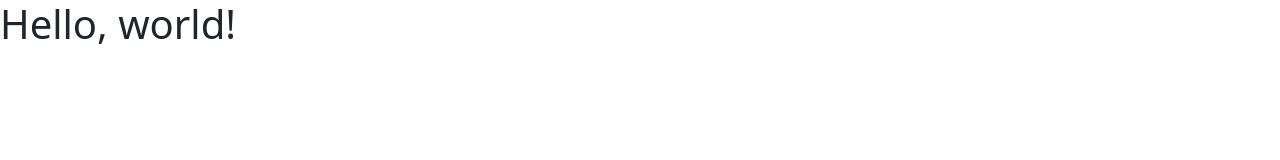
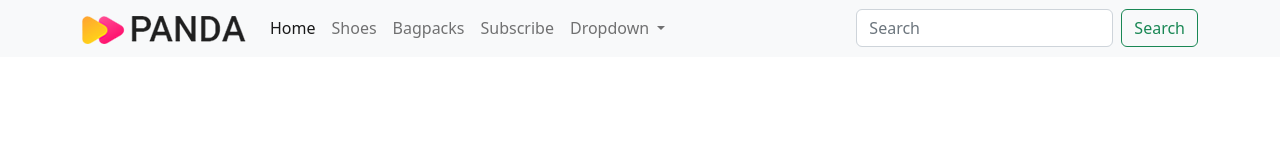
Before and after one commit to mhbipul/Panda-Commerce, a plain HTML site: page index.html in a window 1280 px wide. Drawn offline with nearby package versions, Linux system fonts and the light colour scheme.

Commit message:
navbar added

```diff
--- a/index.html
+++ b/index.html
@@ -7,7 +7,50 @@
     <link href="https://cdn.jsdelivr.net/npm/bootstrap@5.2.2/dist/css/bootstrap.min.css" rel="stylesheet" integrity="sha384-Zenh87qX5JnK2Jl0vWa8Ck2rdkQ2Bzep5IDxbcnCeuOxjzrPF/et3URy9Bv1WTRi" crossorigin="anonymous">
   </head>
   <body>
-    <h1>Hello, world!</h1>
+    <header>
+      <nav class="navbar navbar-expand-lg bg-light">
+        <div class="container">
+          <a class="navbar-brand" href="#">
+            <img src="images/logo.png" alt="logo" >
+          </a>
+          <button class="navbar-toggler" type="button" data-bs-toggle="collapse" data-bs-target="#navbarSupportedContent" aria-controls="navbarSupportedContent" aria-expanded="false" aria-label="Toggle navigation">
+            <span class="navbar-toggler-icon"></span>
+          </button>
+          <div class="collapse navbar-collapse" id="navbarSupportedContent">
+            <ul class="navbar-nav me-auto mb-2 mb-lg-0">
+              <li class="nav-item">
+                <a class="nav-link active" aria-current="page" href="#">Home</a>
+              </li>
+              <li class="nav-item">
+                <a class="nav-link" href="#">Shoes</a>
+              </li>
+              <li class="nav-item">
+                <a class="nav-link" href="#">Bagpacks</a>
+              </li>
+              <li class="nav-item">
+                <a class="nav-link" href="#">Subscribe</a>
+              </li>
+              <li class="nav-item dropdown">
+                <a class="nav-link dropdown-toggle" href="#" role="button" data-bs-toggle="dropdown" aria-expanded="false">
+                  Dropdown
+                </a>
+                <ul class="dropdown-menu">
+                  <li><a class="dropdown-item" href="#">Shoes</a></li>
+                  <li><a class="dropdown-item" href="#">Jacket</a></li>
+                  <li><hr class="dropdown-divider"></li>
+                  <li><a class="dropdown-item" href="#">More to come</a></li>
+                </ul>
+              </li>
+
+            </ul>
+            <form class="d-flex" role="search">
+              <input class="form-control me-2" type="search" placeholder="Search" aria-label="Search">
+              <button class="btn btn-outline-success" type="submit">Search</button>
+            </form>
+          </div>
+        </div>
+      </nav>
+    </header>
 
 
 
```
